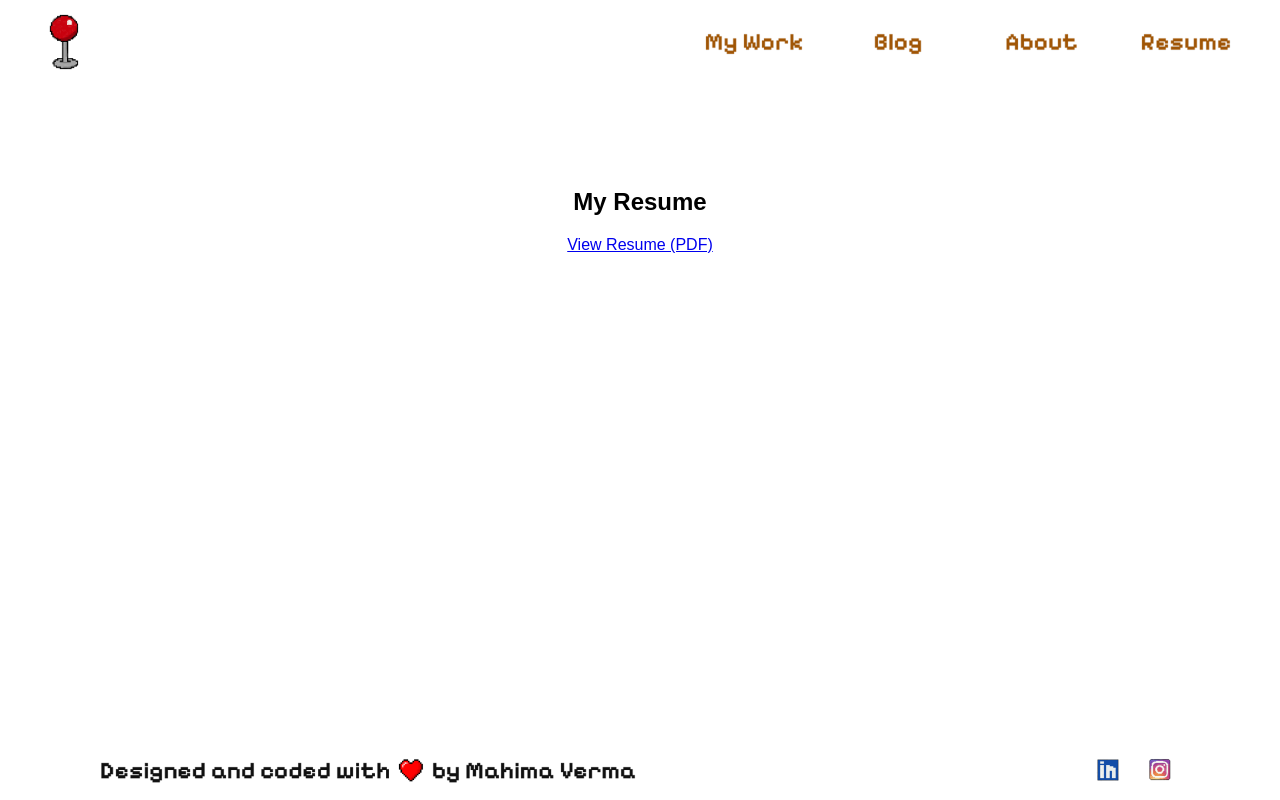
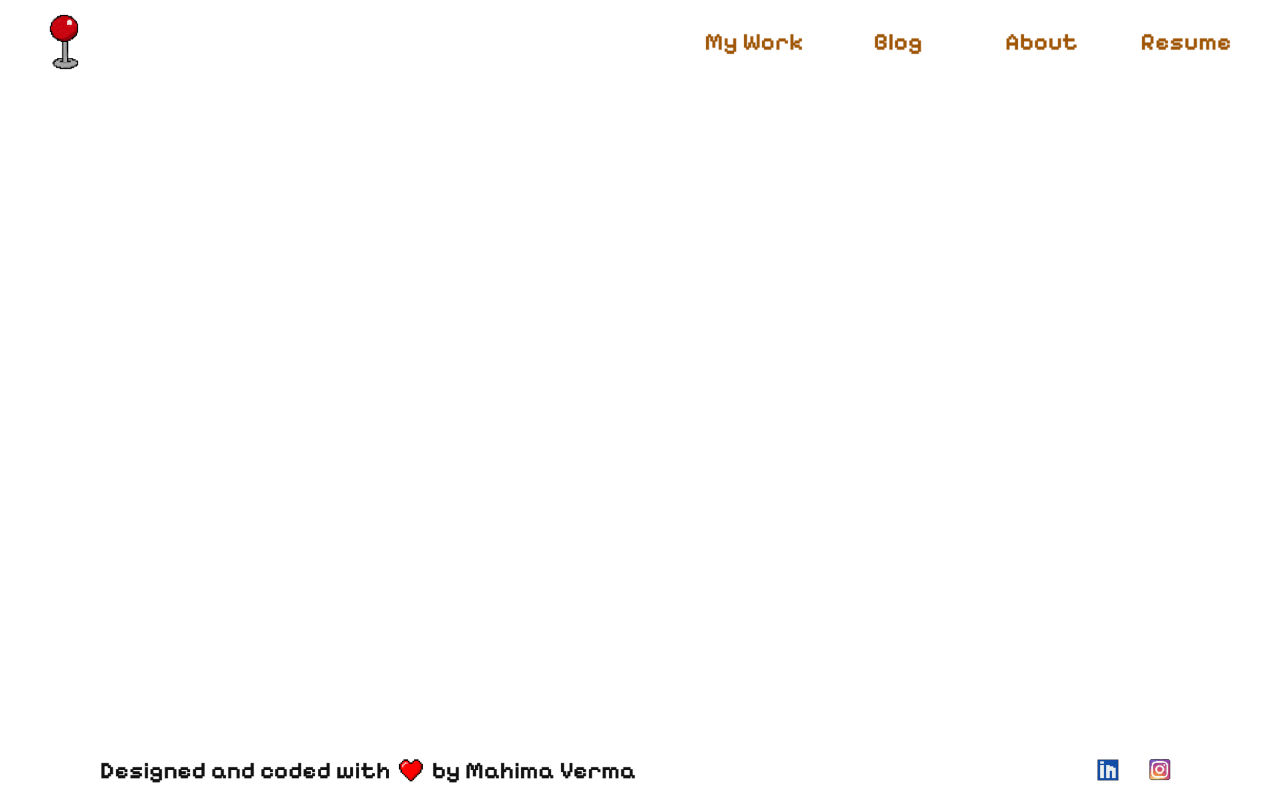
Before and after one commit to Mahimablooh/portfolio-ui-ux, a React (Create React App) app: page /portfolio-ui-ux/resume in a window 1280 px wide. Built offline with nearby package versions, Linux system fonts and the light colour scheme.

Commit message:
Added resume PDF and linked it

```diff
--- a/src/App.js
+++ b/src/App.js
@@ -9,7 +9,6 @@ import VisionOS from "./component/ProjectVisionOSTwitch";
 import Mywork from "./component/MainContent";
 import Slovo from "./component/ProjectSlovo";
 import ProtectedHabotAdminPortal from "./component/ProtectedProjectHabotAdminPortal"; // Use protected version
-import Resume from "./component/Resume";
 
 function App() {
   return (
@@ -32,7 +31,11 @@ function App() {
             <Route path="snouters" element={<Snouters />} />
             <Route path="mywork" element={<Mywork />} />
             <Route path="slovo" element={<Slovo />} />
-            <Route path="resume" element={<Resume />} />
+            {/* Redirect /resume to the PDF */}
+            <Route path="/resume" element={() => {
+              window.location.href = "/portfolio-ui-ux/Mahima_Verma.pdf";
+              return null;
+            }} />
           </Routes>
         </main>
         <Footer />
--- a/src/component/Header.js
+++ b/src/component/Header.js
@@ -37,8 +37,10 @@ function Header() {
             <Box component="img" src={aboutIcon} alt="About" sx={{ width: "120px", height: "52px" }} />
           </Button>
           <Button
-            component={Link} // This makes the button behave like a link
-            to="/resume"
+            component="a"
+            href="/Mahima_Verma.pdf"
+            target="_blank"
+            rel="noopener noreferrer"
             sx={{ minWidth: "auto", padding: 0 }}
           >
             <Box component="img" src={resumeIcon} alt="Resume" sx={{ width: "120px", height: "52px" }} />
--- a/src/component/Resume.jsx
+++ /dev/null
@@ -1,14 +0,0 @@
-import React from "react";
-
-function Resume() {
-    return (
-        <div style={{ textAlign: "center", marginTop: "50px" }}>
-            <h2>My Resume</h2>
-            <a href="/Mahima_Verma.pdf" target="_blank" rel="noopener noreferrer">
-                View Resume (PDF)
-            </a>
-        </div>
-    );
-}
-
-export default Resume;
```
